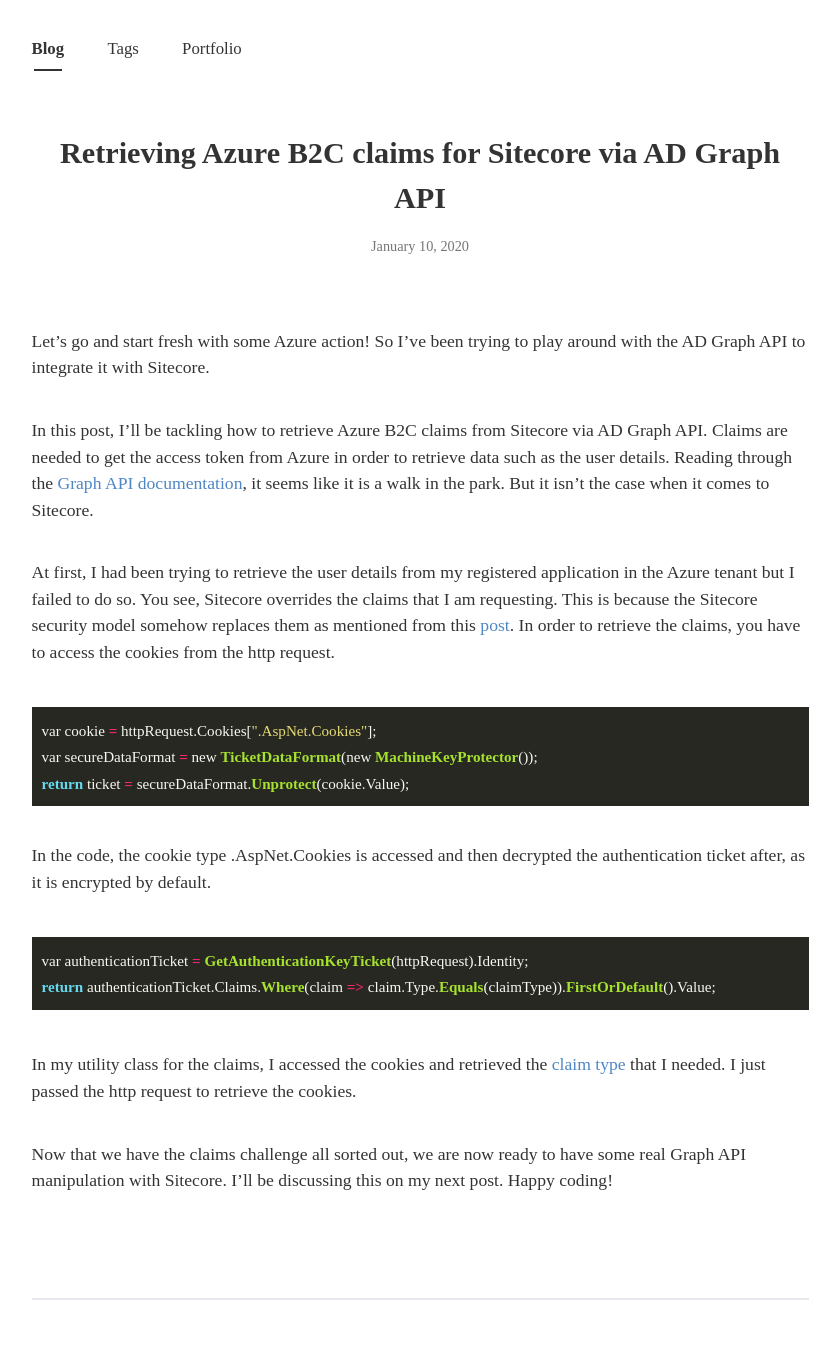
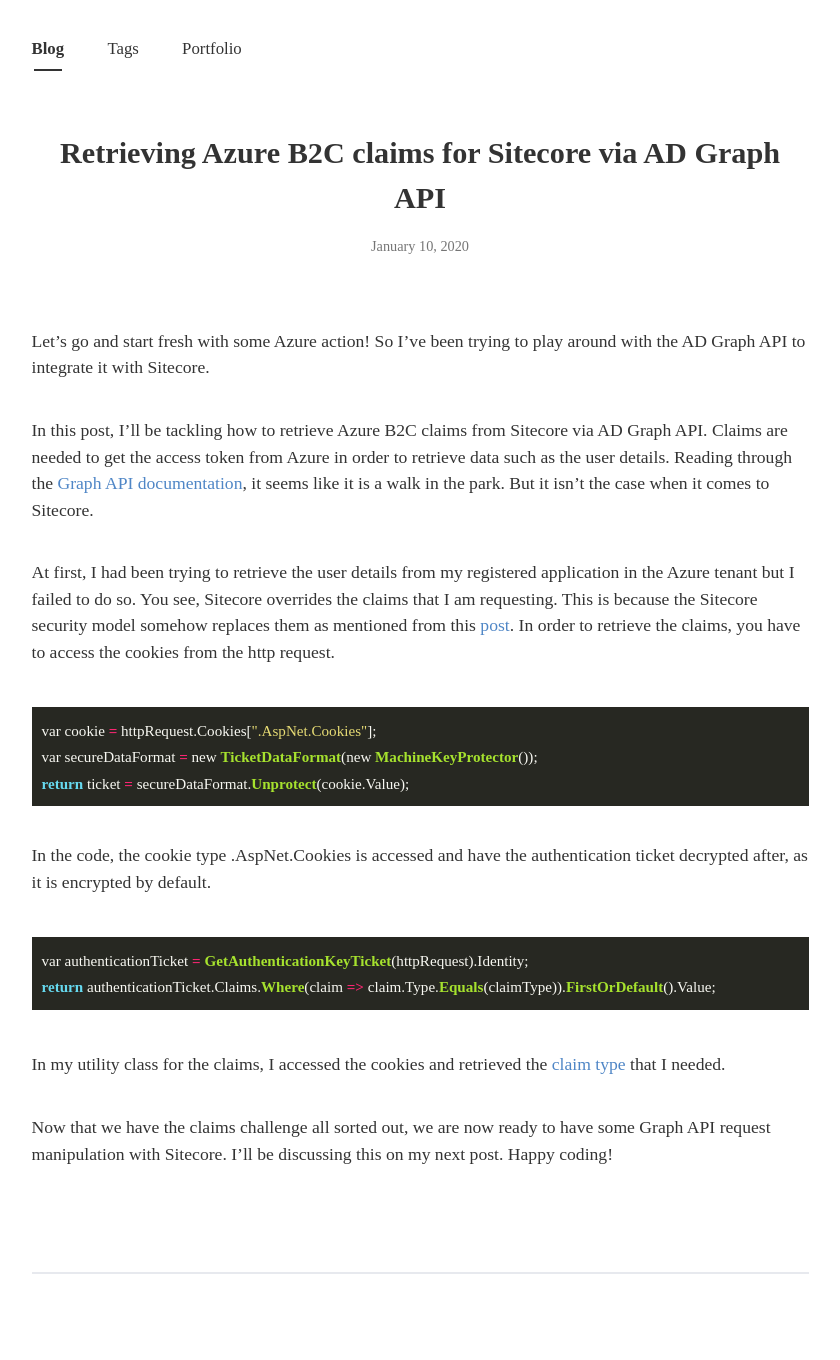
Before and after one commit to bonasfvck/blog, a Jekyll site: the page built from _posts/2020-01-10-retrieving-claims-azure-graph-sitecore.md, in a window 1280 px wide. Shown: the whole page, without its empty margins (220-1060 px from the left). Built offline with Jekyll 4.4.1, drawn with Linux system fonts in a browser that asks for light colours; nearby versions of some CDN libraries; some web fonts are replaced; comment, search, counter and statistics services are not loaded; after the commit the page ends 1334 px from its top, so only the background shows below that.

Commit message:
Update 2020-01-10-retrieving-claims-azure-graph-sitecore.md

```diff
--- a/_posts/2020-01-10-retrieving-claims-azure-graph-sitecore.md
+++ b/_posts/2020-01-10-retrieving-claims-azure-graph-sitecore.md
@@ -25,7 +25,7 @@
 {% endhighlight %}
 
 <br>
-In the code, the cookie type .AspNet.Cookies is accessed and then decrypted the authentication ticket after, as it is encrypted by default.
+In the code, the cookie type .AspNet.Cookies is accessed and have the authentication ticket decrypted after, as it is encrypted by default.
 <br>
 
 <br>
@@ -37,8 +37,8 @@
 
 <br>
 
-In my utility class for the claims, I accessed the cookies and retrieved the [claim type](https://docs.microsoft.com/bs-latn-ba/azure/architecture/multitenant-identity/claims) that I needed. I just passed the http request to retrieve the cookies.
+In my utility class for the claims, I accessed the cookies and retrieved the [claim type](https://docs.microsoft.com/bs-latn-ba/azure/architecture/multitenant-identity/claims) that I needed.
 
 <br>
 
-Now that we have the claims challenge all sorted out, we are now ready to have some real Graph API manipulation with Sitecore. I'll be discussing this on my next post. Happy coding!
+Now that we have the claims challenge all sorted out, we are now ready to have some Graph API request manipulation with Sitecore. I'll be discussing this on my next post. Happy coding!
```
